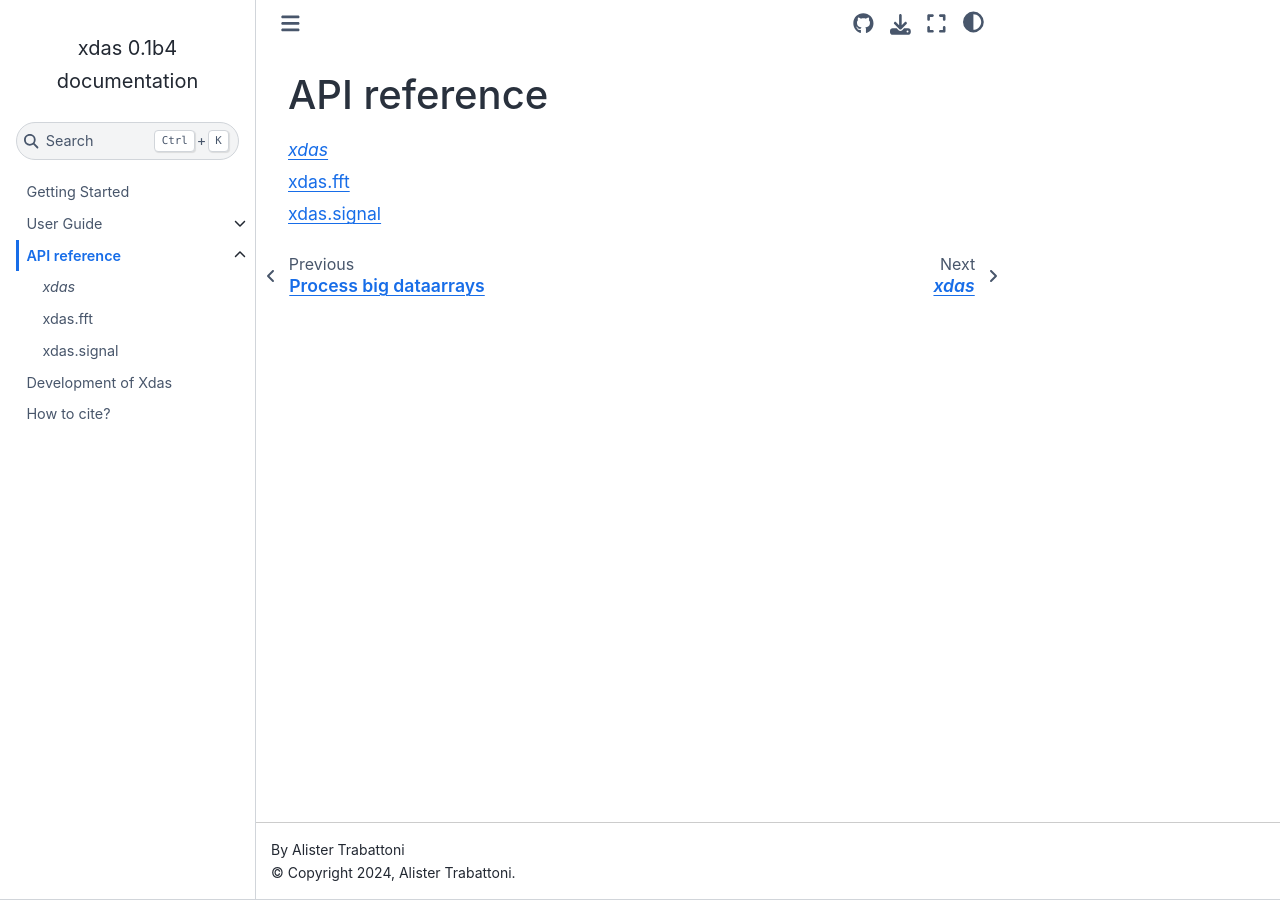
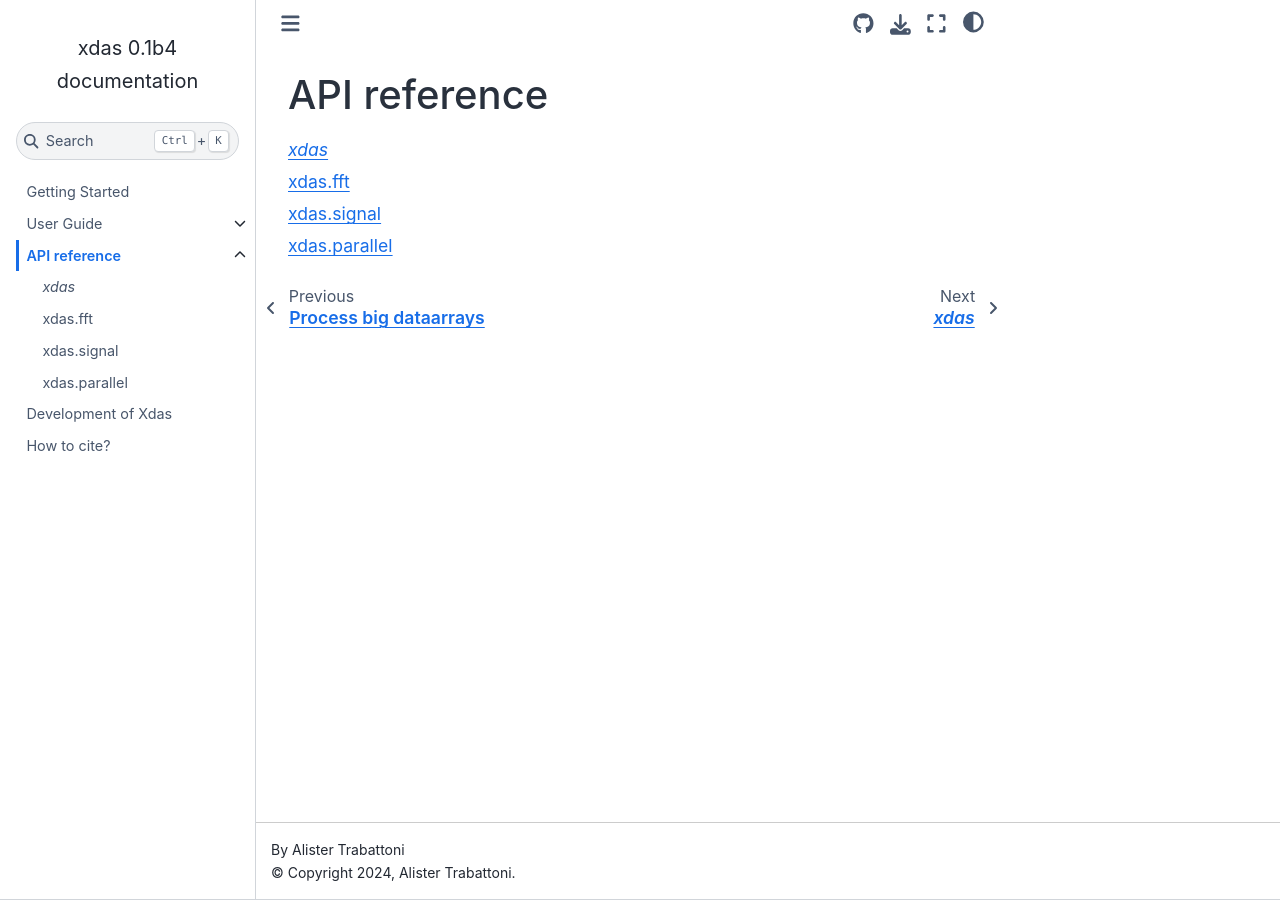
Before and after one commit to xdas-dev/xdas, a Sphinx documentation site: the page built from docs/api/index.md, in a window 1280 px wide. Built offline with Sphinx 7.4.7 and the Sphinx Book theme 1.1.4, drawn with Linux system fonts in a browser that asks for light colours.

Commit message:
create api parallel

````diff
--- a/docs/api/index.md
+++ b/docs/api/index.md
@@ -6,4 +6,5 @@
 xdas
 fft
 signal
+parallel
 ```
--- /dev/null
+++ b/docs/api/parallel.md
@@ -0,0 +1,5 @@
+```{eval-rst}
+.. currentmodule:: xdas.parallel
+```
+
+# xdas.parallel
````
